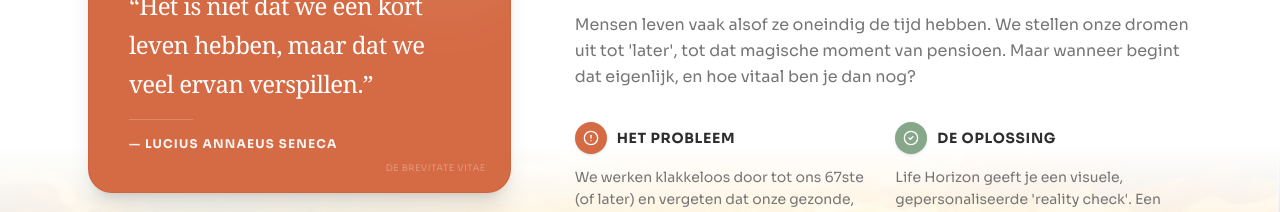
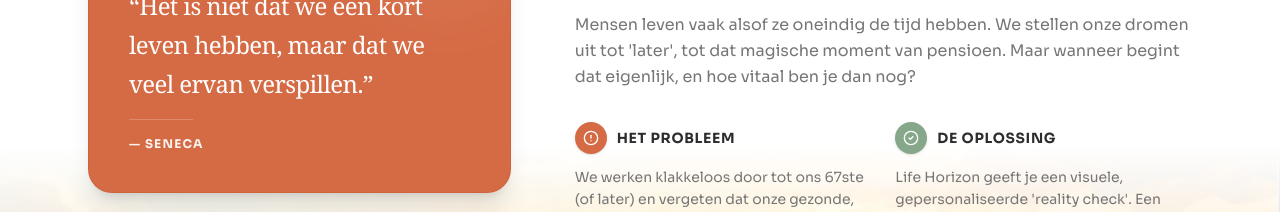
Before and after one commit to bjtromp-GH/Life-Horizon-Website, a React (Vite) app: page / in a window 1280 px wide. Shown: the part 3340-3552 px from the top of the page. Built offline with nearby package versions, Linux system fonts and the light colour scheme.

Commit message:
Update Seneca quote attribution text

```diff
--- a/src/components/Philosophy.tsx
+++ b/src/components/Philosophy.tsx
@@ -25,14 +25,11 @@ export default function Philosophy() {
                 </blockquote>
                 <div className="h-px bg-white/20 w-16" />
                 <cite className="block text-xs font-mono uppercase tracking-widest text-brand-peach font-bold not-italic">
-                  — Lucius Annaeus Seneca
+                  — Seneca
                 </cite>
               </div>
 
-              {/* Little decorative year */}
-              <div className="absolute bottom-4 right-6 font-mono text-[9px] text-white/30 tracking-wider">
-                DE BREVITATE VITAE
-              </div>
+              {/* Little decorative element removed as requested */}
             </motion.div>
 
             {/* Seneca quote 2 with Wise Elephant Thumbs-up image */}
```
